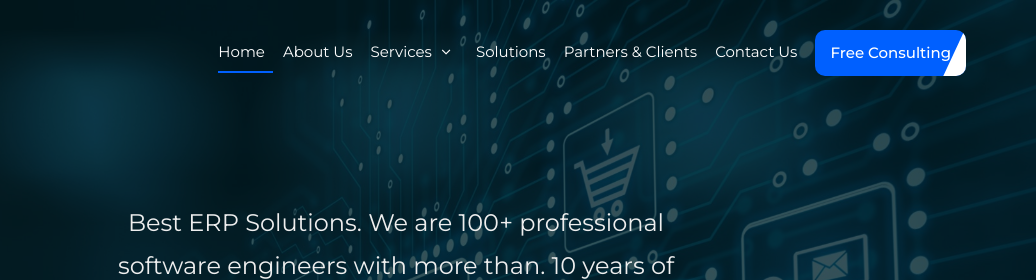
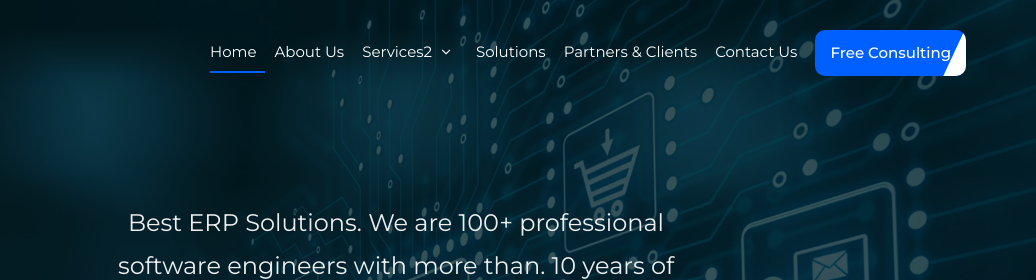
Before and after one commit to AqilBayramli/apertech_site, a website with bundled scripts: page index.html in a window 1280 px wide. Shown: the top 280 px of the page, 244-1280 px from the left. Built offline with nearby package versions, Linux system fonts and the light colour scheme; files whose address does not match are found by name; a web font is replaced by a local one.

Commit message:
index.html herf elave

```diff
--- a/index.html
+++ b/index.html
@@ -54,7 +54,7 @@
 				<ul class="nav-menu">
 					<li class="menu-active"><a href="#">Home</a></li>
 					<li><a href="html/about.html">About Us</a></li>
-					<li class="menu-has-children"><a href="html/services.html">Services</a>
+					<li class="menu-has-children"><a href="html/services.html">Services2</a>
 						<ul class="">
 							<li class="dropdown__top"><a href="html/servicesPages/services-detail-consulting.html"
 									target="_blank">ERP Counsultancy</a></li>
```
